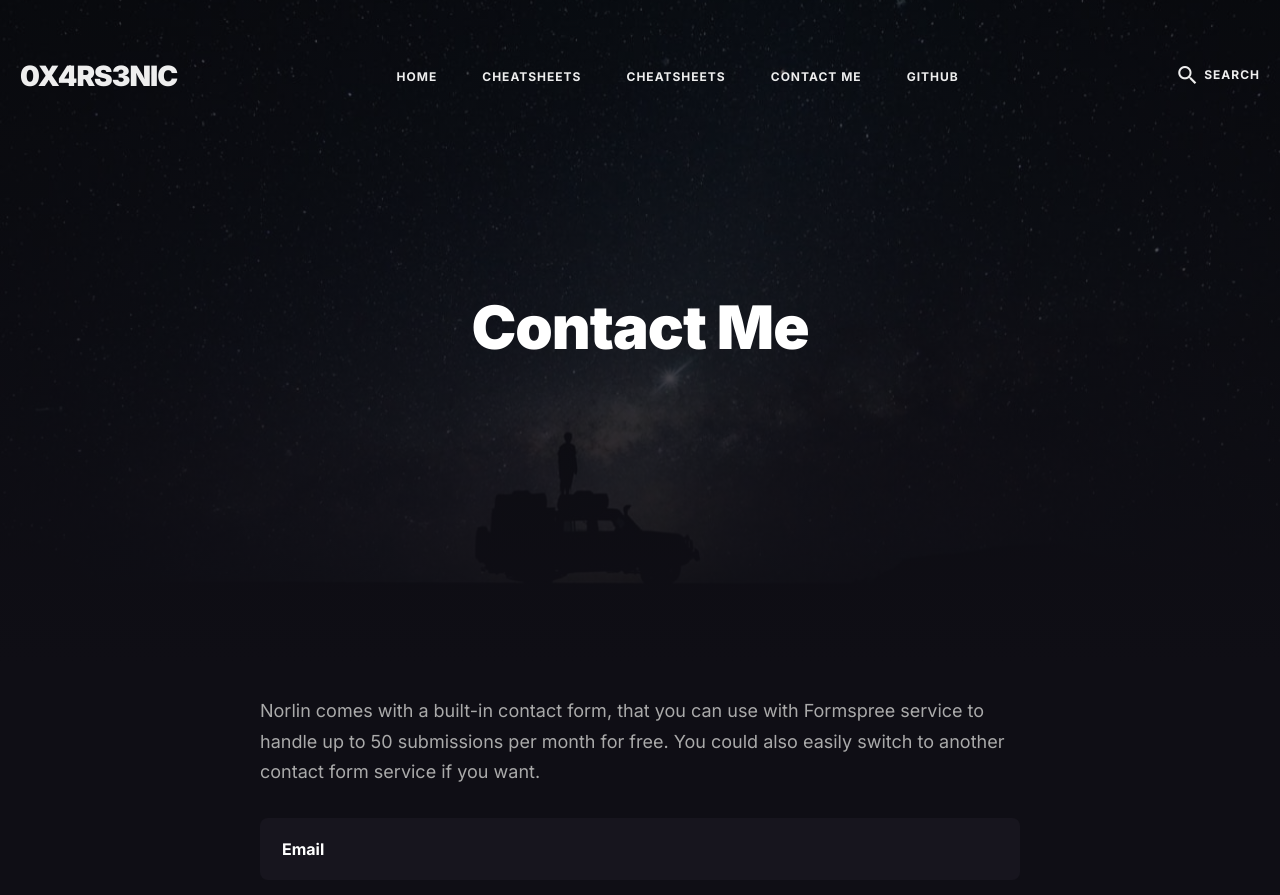
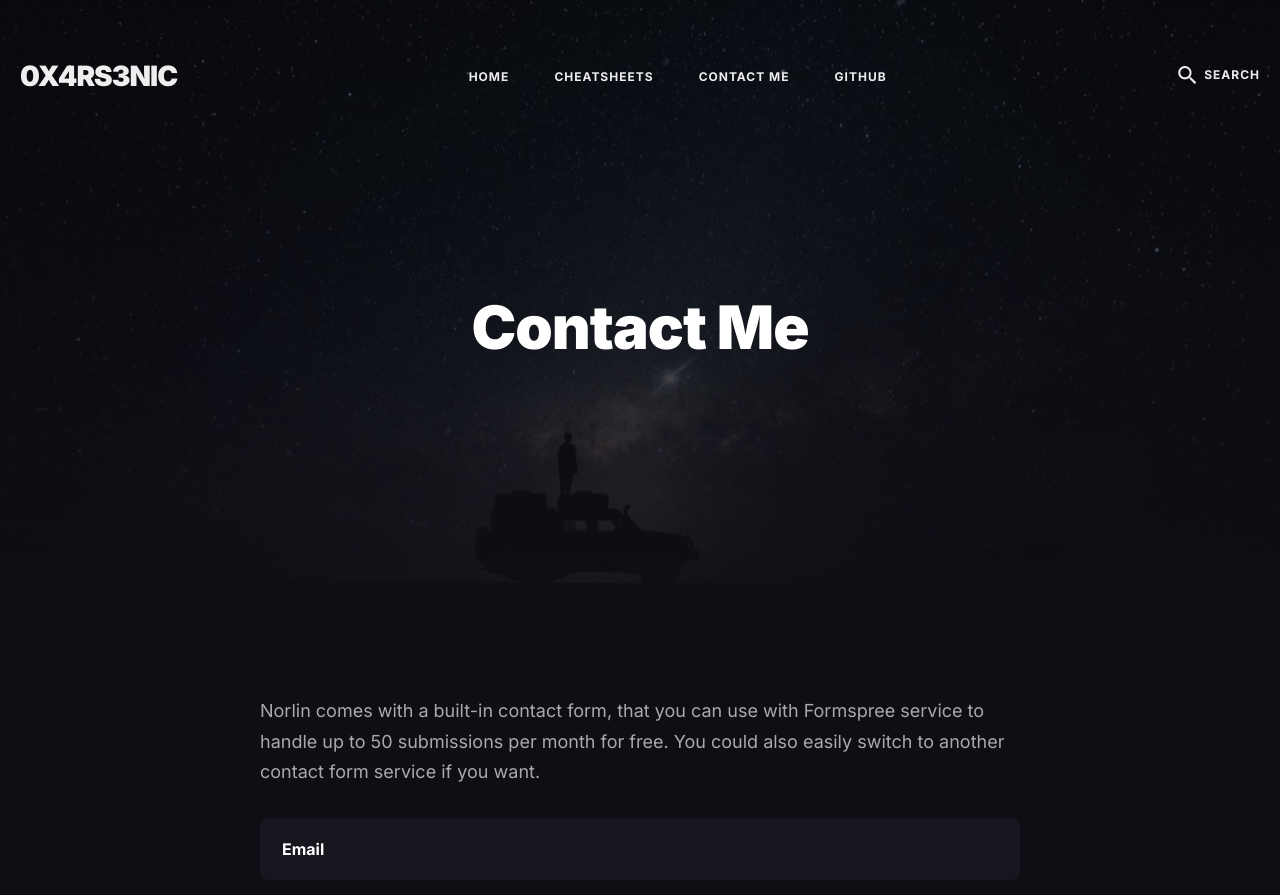
Before and after one commit to 0x4rs3nic/0x4rs3nic.github.io, a Jekyll site: the page built from _pages/contact.html, in a window 1280 px wide and 900 px high. Shown: the top 895 px of the window. Built offline with Jekyll 4.4.1, drawn with Linux system fonts in a browser that asks for light colours; nearby versions of some CDN libraries.

Commit message:
Update navigation.html

```diff
--- a/_includes/navigation.html
+++ b/_includes/navigation.html
@@ -1,9 +1,6 @@
 <ul class="nav__list list-reset">
   <li class="nav__item">
     <a href="{{ site.baseurl }}/" class="nav__link">Home</a>
-  </li>
-  <li class="nav__item">
-    <a href="{{ site.baseurl }}/" class="nav__link">Cheatsheets</a>
   </li>
   {% for page in site.pages %}
     {% unless page.name == 'tags.html' or page.name == '404.html' %}
```
